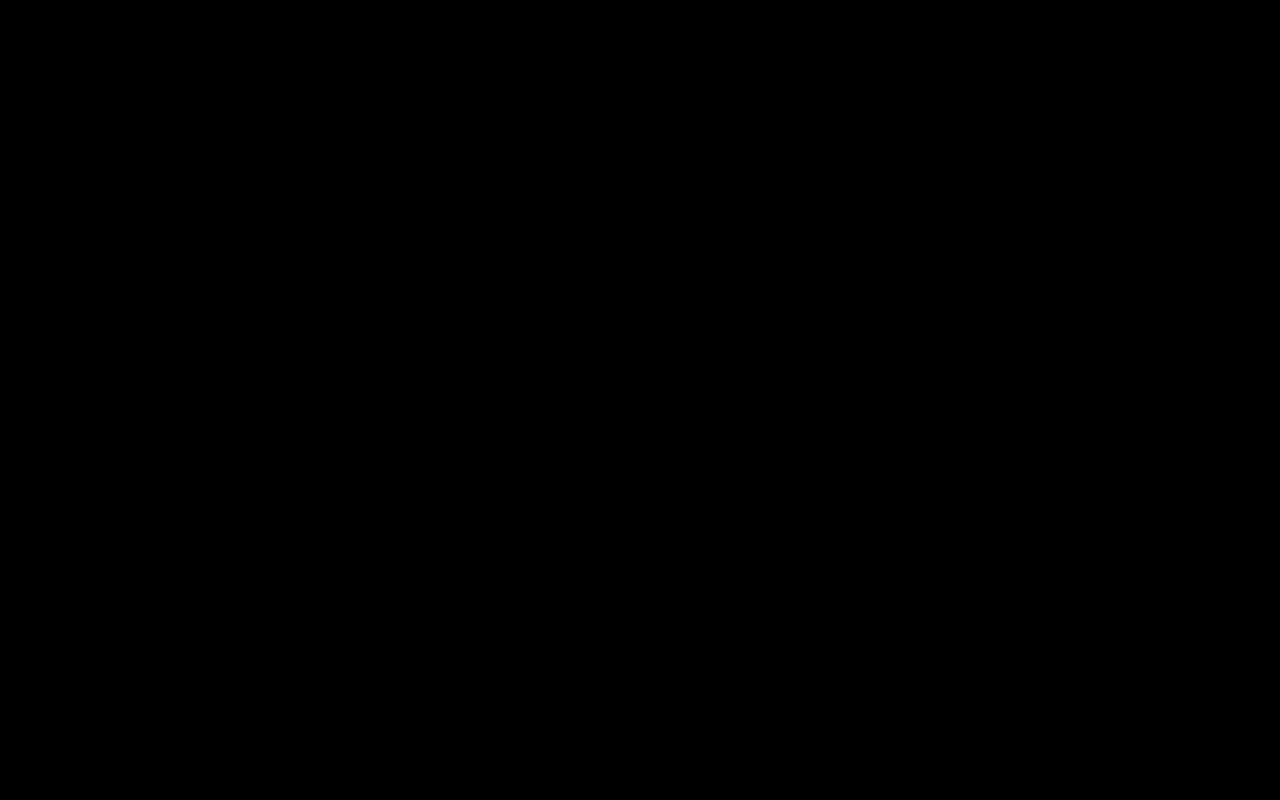
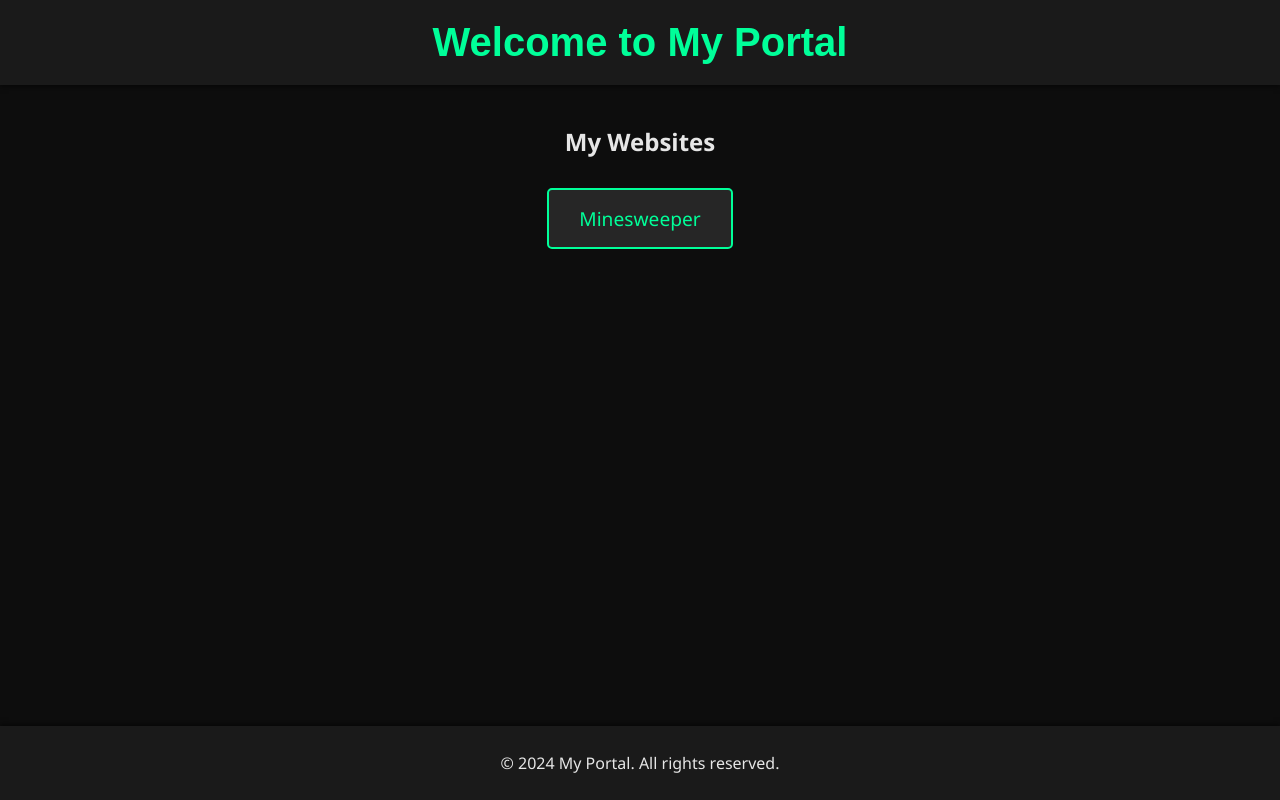
Before and after one commit to GamerxCode/GamerxCode.github.io, a plain HTML site: page index.html in a window 1280 px wide. Drawn offline with Linux system fonts and the light colour scheme.

Commit message:
Update index.html

```diff
--- a/index.html
+++ b/index.html
@@ -1,22 +1,82 @@
 <!DOCTYPE html>
-<html>
+<html lang="en">
 <head>
+    <meta charset="UTF-8">
+    <meta name="viewport" content="width=device-width, initial-scale=1.0">
+    <title>My Portal</title>
     <style>
-      head {
-        background-color:black;
+        body {
+            background-color: #0d0d0d;
+            color: #e6e6e6;
+            font-family: 'Segoe UI', Tahoma, Geneva, Verdana, sans-serif;
+            margin: 0;
+            display: flex;
+            flex-direction: column;
+            min-height: 100vh;
         }
-      body {
-        background-color:black;
-        text-align:center;
-        text-color:white;
+
+        header {
+            background: #1a1a1a;
+            padding: 20px;
+            text-align: center;
+            box-shadow: 0 2px 5px rgba(0, 0, 0, 0.5);
+        }
+
+        h1 {
+            margin: 0;
+            font-size: 2.5em;
+            color: #00ff99;
+            font-family: 'Orbitron', sans-serif;
+        }
+
+        main {
+            flex: 1;
+            padding: 20px;
+        }
+
+        .links {
+            text-align: center;
+        }
+
+        .link-button {
+            display: inline-block;
+            margin: 10px;
+            padding: 15px 30px;
+            font-size: 1.2em;
+            color: #00ff99;
+            background: #262626;
+            text-decoration: none;
+            border: 2px solid #00ff99;
+            border-radius: 5px;
+            transition: all 0.3s ease;
+        }
+
+        .link-button:hover {
+            background: #00ff99;
+            color: #0d0d0d;
+        }
+
+        footer {
+            background: #1a1a1a;
+            padding: 10px;
+            text-align: center;
+            box-shadow: 0 -2px 5px rgba(0, 0, 0, 0.5);
         }
     </style>
-    <title>
-      Main
-    </title>
-    <h1>Welcome</h1>
 </head>
 <body>
-    <a href="gamerxcode.github.io/Minesweeper/>Minesweeper</a>
+    <header>
+        <h1>Welcome to My Portal</h1>
+    </header>
+    <main>
+        <section class="links">
+            <h2>My Websites</h2>
+            <a href="https://gamerxcode.github.io/Minesweeper/" class="link-button">Minesweeper</a>
+            <!-- Add more links here -->
+        </section>
+    </main>
+    <footer>
+        <p>&copy; 2024 My Portal. All rights reserved.</p>
+    </footer>
 </body>
 </html>
```
Lines whose indentation alone changed are shown as unchanged.
